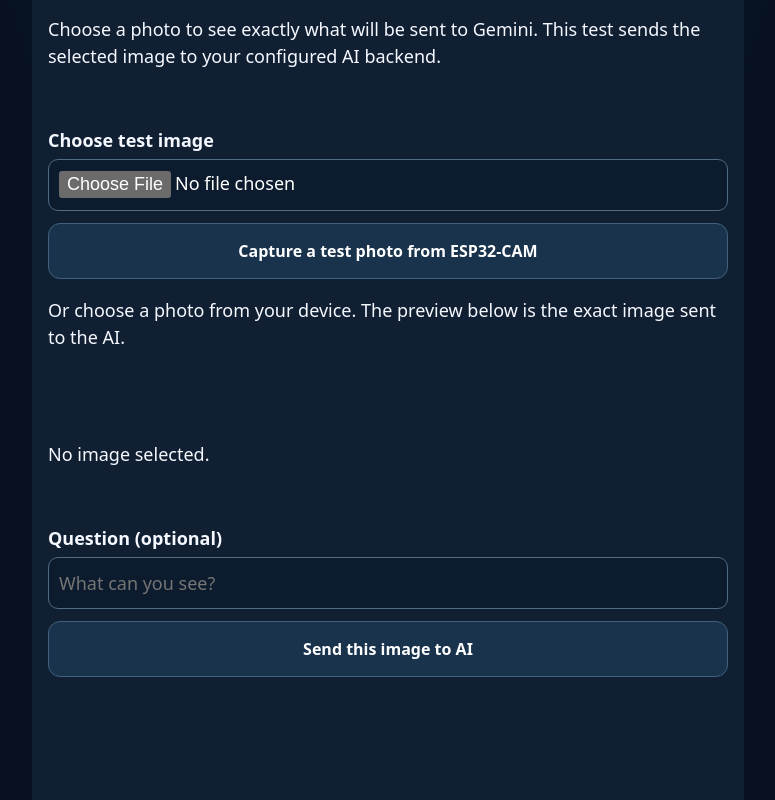
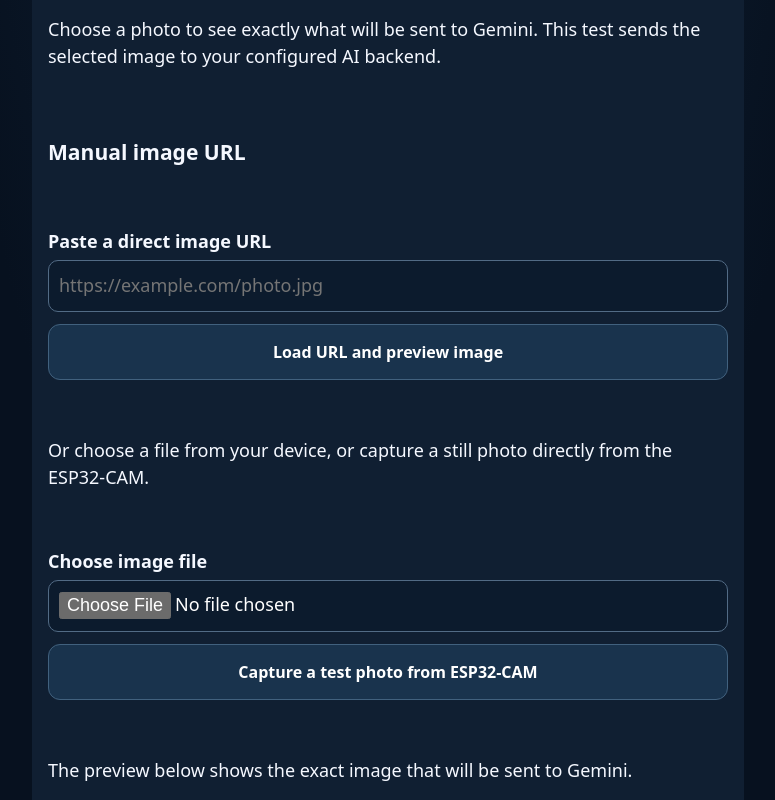
Before and after one commit to KaranJoyKundu/Daredevil-s-Eye, a website: page web/admin/index.html in a window 1280 px wide. Shown: the part 1120-1920 px from the top of the page, without its empty margins (252-1027 px from the left). Drawn offline with Linux system fonts and the light colour scheme.

Commit message:
Restore manual image URL loader and preview in admin tester

```diff
--- a/web/admin/index.html
+++ b/web/admin/index.html
@@ -15,7 +15,13 @@
 <section class="panel" aria-labelledby="image-test-title">
 <h2 id="image-test-title">Test an image with AI</h2>
 <p>Choose a photo to see exactly what will be sent to Gemini. This test sends the selected image to your configured AI backend.</p>
-<label for="test-image">Choose test image</label><input id="test-image" type="file" accept="image/jpeg,image/png,image/webp"><button id="capture-camera-button" type="button">Capture a test photo from ESP32-CAM</button><p>Or choose a photo from your device. The preview below is the exact image sent to the AI.</p>
+<h3>Manual image URL</h3>
+<label for="test-image-url">Paste a direct image URL</label><input id="test-image-url" type="text" inputmode="url" placeholder="https://example.com/photo.jpg">
+<button id="load-image-url" type="button">Load URL and preview image</button>
+<p>Or choose a file from your device, or capture a still photo directly from the ESP32-CAM.</p>
+<label for="test-image">Choose image file</label><input id="test-image" type="file" accept="image/jpeg,image/png,image/webp">
+<button id="capture-camera-button" type="button">Capture a test photo from ESP32-CAM</button>
+<p>The preview below shows the exact image that will be sent to Gemini.</p>
 <img id="test-preview" alt="Preview of the exact image selected for AI analysis" hidden style="display:none;max-width:100%;max-height:360px;object-fit:contain;border-radius:12px;margin-top:12px">
 <p id="image-details" aria-live="polite">No image selected.</p>
 <label for="test-question">Question (optional)</label><input id="test-question" type="text" maxlength="1000" placeholder="What can you see?">
@@ -24,4 +30,4 @@
 <div id="test-result" class="panel" aria-live="polite"></div>
 </section>
 <nav class="navlinks"><a href="/action/">Home</a><a href="/diagnostics/">Diagnostics</a><a href="/privacy/">Privacy</a></nav>
-</main><script type="module" src="/admin/admin.js"></script></body></html>
+</main><script type="module" src="/admin/admin.js?v=20261116-urlfix4"></script></body></html>
```
